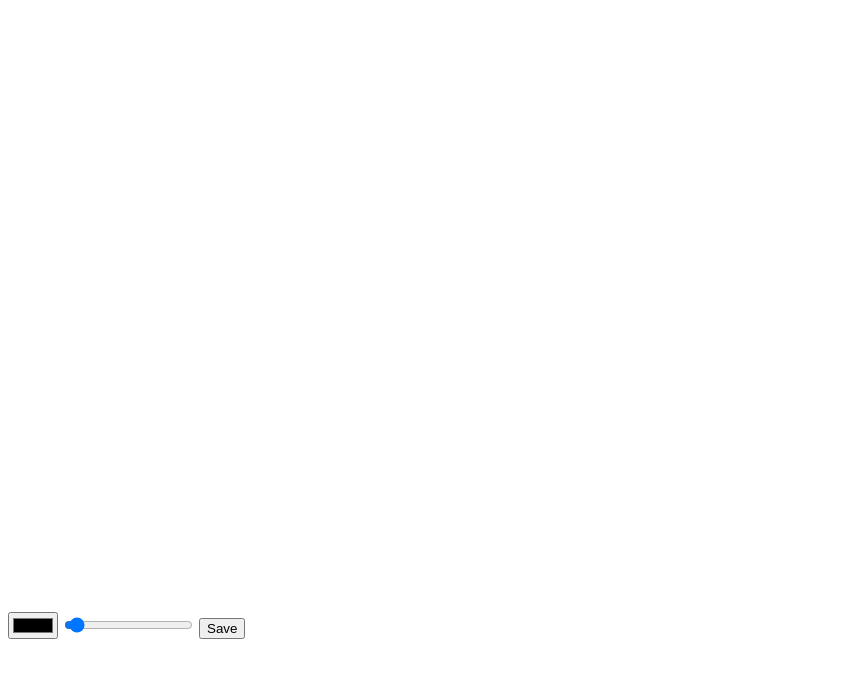
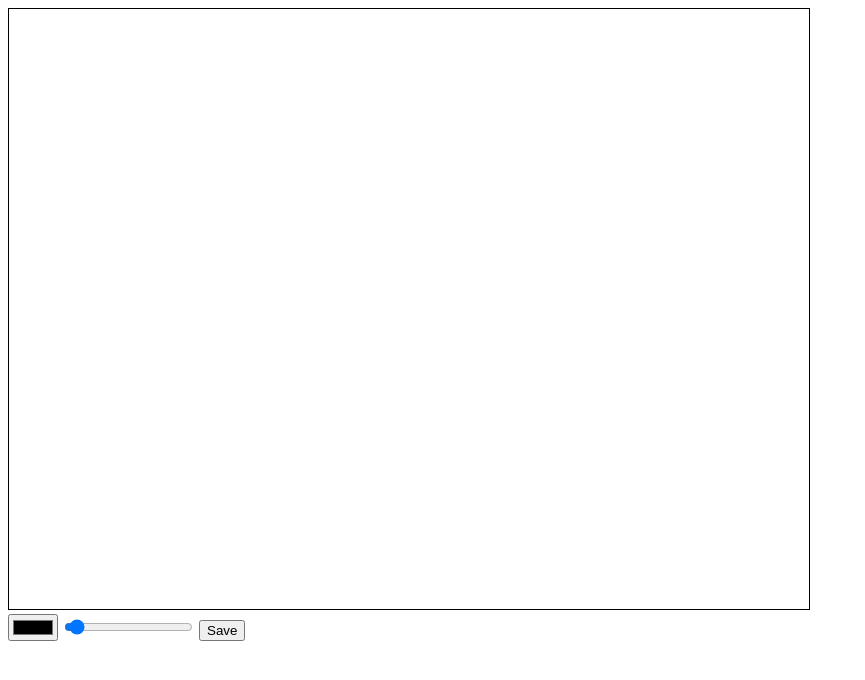
Before and after one commit to sahilmob/js-draw-in-canvas, a plain HTML site: page index.html in a window 1280 px wide. Shown: the whole page, without its empty margins (0-865 px from the left). Drawn offline with Linux system fonts and the light colour scheme.

Commit message:
Set the border style for the canvas and replace SCSS with SASS

```diff
--- /dev/null
+++ b/sass/style.sass
@@ -0,0 +1,2 @@
+#canvas
+    border: 1px solid black
```
Also changed, not shown: css/style.css, sass/style.scss (deleted), 1 other file.
